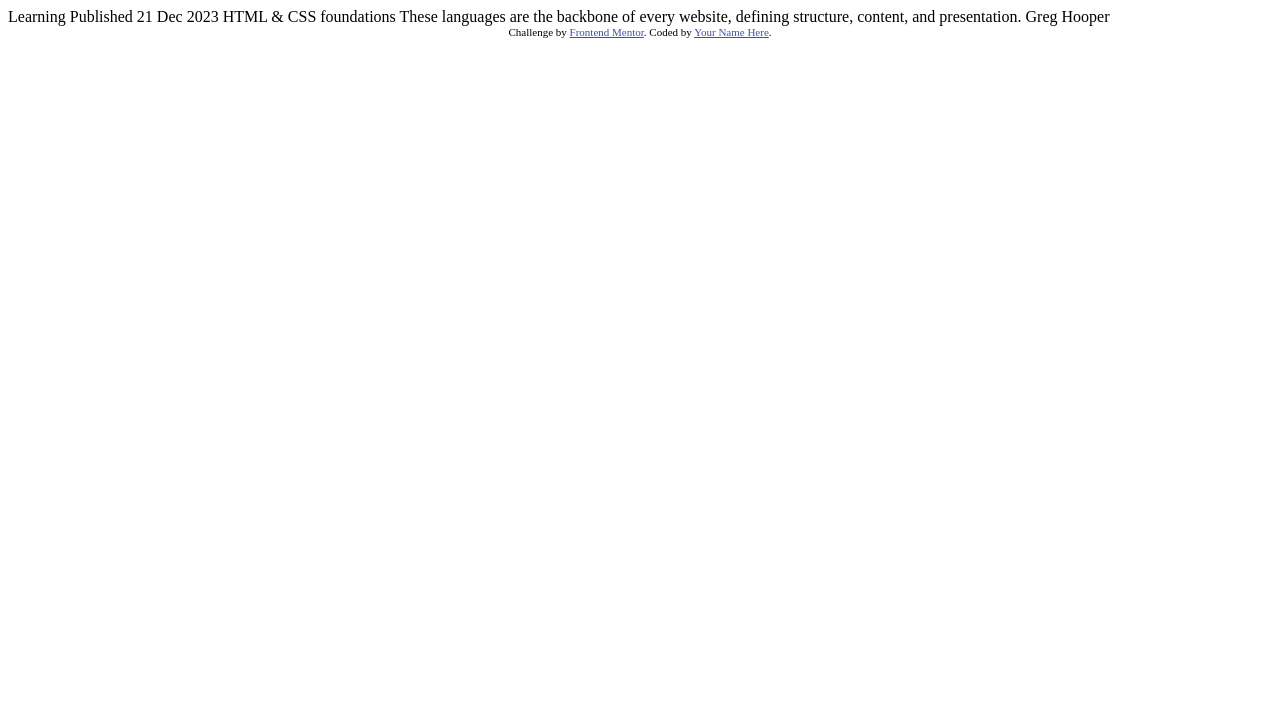
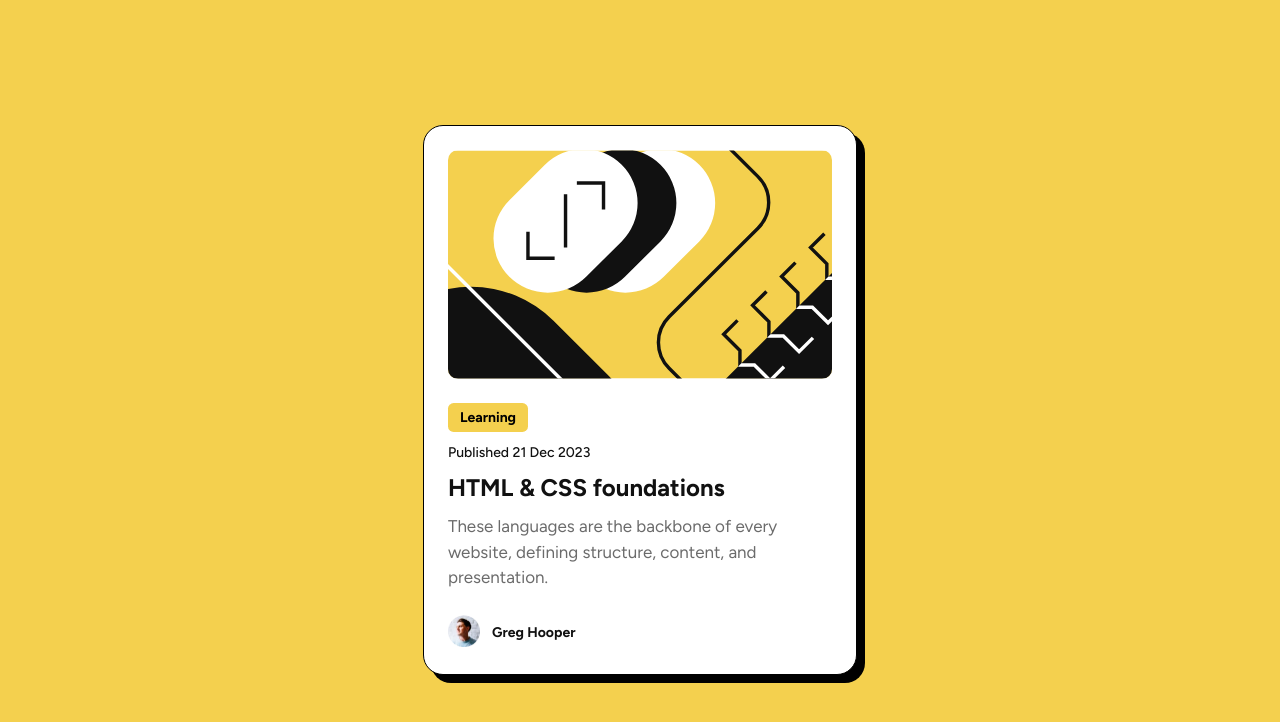
Before and after one commit to Stash443/blog-preview-card, a plain HTML site: page index.html in a window 1280 px wide. Drawn offline with Linux system fonts and the light colour scheme; a web font is replaced by a local one.

Commit message:
Commit changes

```diff
--- a/index.html
+++ b/index.html
@@ -13,27 +13,23 @@
 
   <title>Frontend Mentor | Blog preview card</title>
 
-  <!-- Feel free to remove these styles or customise in your own stylesheet 👍 -->
-  <style>
-    .attribution { font-size: 11px; text-align: center; }
-    .attribution a { color: hsl(228, 45%, 44%); }
-  </style>
 </head>
 <body>
+  <div class="wrapper">
+    <img class="card-image" src="assets/images/illustration-article.svg" alt="Illustration Article">
+    <div class="card">
+      <p class="card-note">Learning</p>
+      <p class="published-date">Published 21 Dec 2023</p>
+      <h2>HTML & CSS foundations</h2>
+      <p class="card-description">These languages are the backbone of every website, defining structure, content, and presentation.</p>
+    </div>
+    <div class="avatar">
+      <div>
+        <img class="avatar-image" src="assets/images/image-avatar.webp" alt="">
+      </div>
+      <p class="avatar-name">Greg Hooper</p>
+    </div>
+  </div>
 
-  Learning
-
-  Published 21 Dec 2023
-
-  HTML & CSS foundations
-
-  These languages are the backbone of every website, defining structure, content, and presentation.
-
-  Greg Hooper
-
-  <div class="attribution">
-    Challenge by <a href="https://www.frontendmentor.io?ref=challenge" target="_blank">Frontend Mentor</a>.
-    Coded by <a href="#">Your Name Here</a>.
-  </div>
 </body>
 </html>
--- a/styles.css
+++ b/styles.css
@@ -0,0 +1,117 @@
+:root {
+    --yellow: #F4D04E;
+    --gray-950: #111111;
+    --gray-500: #6B6B6B;
+}
+
+* {
+    margin: 0;
+    padding: 0;
+    -webkit-font-smoothing: antialiased;
+}
+
+html {
+    font-size: 62.5%;
+    font-family: 'Figtree', sans-serif;
+}
+
+body {
+    background-color: var(--yellow);
+    display: flex;
+    justify-content: center;
+    align-items: center;
+    min-height: 100vh;
+    margin: 0 24px;
+}
+
+.wrapper {
+    width: 384px;
+    background-color: #fff;
+    border-radius: 2em;
+    border: 1px solid #000;
+    box-shadow: 8px 8px 0px 0px rgba(0, 0, 0, 1);
+    padding: 24px;
+    overflow: hidden;
+    display: flex;
+    flex-direction: column;
+}
+
+.card-image {
+    width: 100%;
+    border-radius: 10px;
+    margin-bottom: 24px;
+}
+
+.avatar {
+    display: flex;
+    align-items: center;
+    gap: 12px;
+    margin-top: 24px;
+}
+
+.avatar-image {
+    width: 32px;
+}
+
+.avatar-name {
+    font-size: 1.4rem;
+    font-weight: bolder;
+    color: var(--gray-950);
+}
+
+.card-note {
+    font-size: 1.4rem;
+    font-weight: bolder;
+    background-color: var(--yellow);
+    display: inline-block;
+    padding: 6px 12px;
+    border-radius: .4em;
+
+}
+
+.published-date {
+    font-size: 1.4rem;
+    margin-top: 12px;
+    font-weight: 500;
+    color: var(--gray-950);
+}
+
+h2 {
+    font-size: 2.4rem;
+    font-weight: bolder;
+    margin-top: 12px;
+    color: var(--gray-950);
+}
+
+h2:hover {
+    cursor: pointer;
+    color: var(--yellow);
+}
+
+.card-description {
+    font-size: 1.7rem;
+    color: var(--gray-500);
+    margin-top: 12px;
+    line-height: 150%;
+}
+
+/* Responsive */
+
+@media screen and (max-width: 375px) {
+
+    .wrapper {
+        width: 327px;
+    }
+
+    .card-note, .published-date {
+        font-size: 1.2rem;
+    }
+
+    h2 {
+        font-size: 2rem;
+    }
+
+    .card-description {
+        font-size: 1.4rem;
+    }
+}
```
